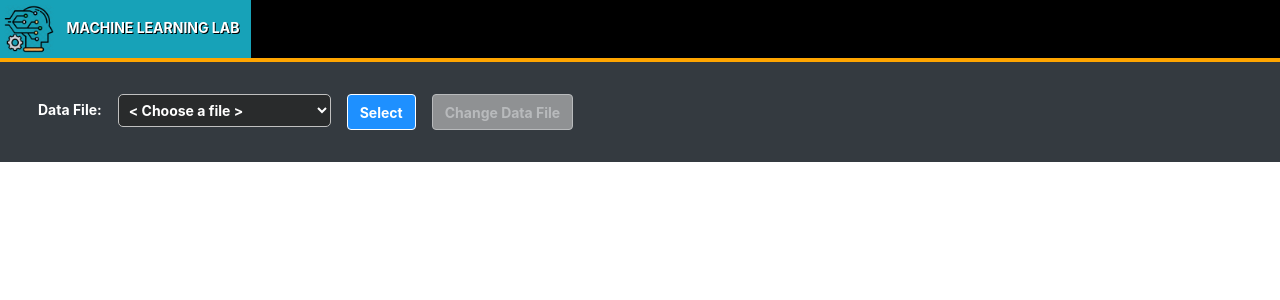
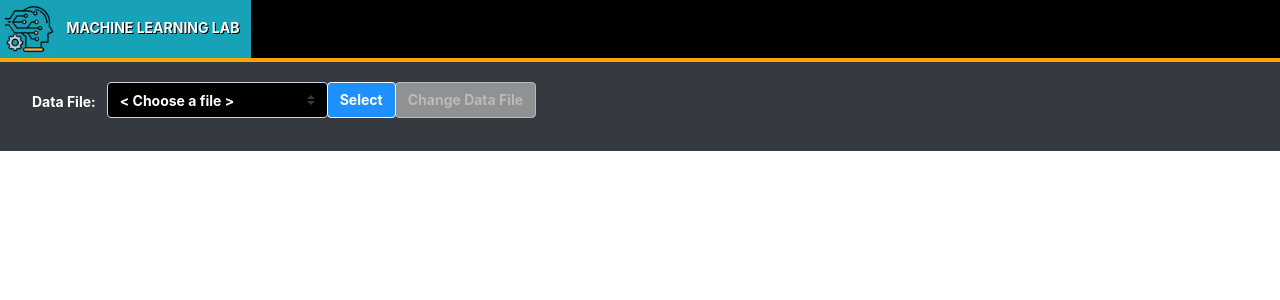
Before and after one commit to pambe525/MLWebLab, a Django app: page / in a window 1280 px wide. Shown: the top 300 px of the page. Run offline with Django 3.2, Linux system fonts and the light colour scheme; some libraries are stand-ins or nearby versions.

Commit message:
Fixed flashing message box during home view reload Changed css for file dropdown to be consistent accross browsers

```diff
--- a/mlflow/constants.py
+++ b/mlflow/constants.py
@@ -5,6 +5,7 @@ from django.conf import settings
 # Application constants
 FILE_SELECT_DEFAULT = "< Choose a file >"
 DATA_FILE_PATH = os.path.join(settings.BASE_DIR, "data")
+FILE_SELECT_WIDGET_CLASS = "custom-select bg-dark text-white h5 select-override"
 CONTROL_PANEL_WIDGET_CLASS = "card-label custom-select col"
 TRAINING_METHOD_CHOICES = [("Linear Regression", "Linear Regression")]
 TRAINING_RATIO_CHOICES = [(0.8, "80%")]
--- a/mlflow/forms.py
+++ b/mlflow/forms.py
@@ -24,6 +24,7 @@ class DataFileForm(forms.Form):
         file_choices = get_datafile_choices()
         self.fields['data_file'] = forms.ChoiceField(label="Data File", choices=file_choices)
         self.fields['data_file'].initial = file_choices[0][0]
+        self.fields['data_file'].widget.attrs['class'] = constants.FILE_SELECT_WIDGET_CLASS
 
     def is_valid(self):
         valid = super(DataFileForm, self).is_valid()
--- a/static/css/stylesheet.css
+++ b/static/css/stylesheet.css
@@ -40,18 +40,11 @@ hr {
     font-size: 14px;
     font-weight: bold;
     color: white;
-    height: 36px;
-    lineheight: 19px;
-    padding: 8px 0 5px 6px;
+    padding: 4px;
 }
-.select-dark > select {
-    font-size: 14px !important;
-    font-weight: bold !important;
-    border: 1px solid silver !important;
-    background-color: #292b2c !important;
-    color: white !important;
-    padding: 6px !important;
-    border-radius: 5px;
+.select-override {
+    height: 36px !important;
+    background-color: black !important;
 }
 /** END FILE SELECTOR STYLING **/
 
@@ -76,7 +69,7 @@ hr {
 }
 /** END BUTTONS STYLING **/
 
-/** TABS STYLINS **/
+/** TABS STYLING **/
 .nav-tabs {
     font-size: 16px;
     font-weight: bold;
@@ -94,7 +87,7 @@ hr {
     font-size: 14px;
     padding: 20px 20px;
 }
-/** END TABS STYLINS **/
+/** END TABS STYLING **/
 
 /*===========*/
 .card {
--- a/templates/home.html
+++ b/templates/home.html
@@ -6,24 +6,28 @@
   <script src="https://cdn.plot.ly/plotly-latest.min.js"></script>
   {% load static %}
 
-  <div class="row mx-0 p-4 bg-dark">
+  <div class="row mx-0 p-1 bg-dark">
     <!-- File input form  -->
     <form class="" id="datafile_form" action={% url 'index' %} method="POST">
         {% csrf_token %}
         <div class="row mx-0">
-            <span class="label-dark m-2">{{ datafile_form.data_file.label_tag }}</span>
-            <span id = "data_file_select" class="m-2 select-dark">{{ datafile_form.data_file }}</span>
-            <button type="submit" name="select_btn" class="btn m-2" {% if select_btn_disabled %} disabled {% endif %}>
+        <div class="input-group m-3">
+            <span class="input-group-append label-dark m-2">{{ datafile_form.data_file.label_tag }}</span>
+            <span id = "data_file_select" class="input-group-append">{{ datafile_form.data_file }}</span>
+            <button type="submit" name="select_btn" class="btn input-group-append"
+                    {% if select_btn_disabled %} disabled {% endif %}>
                     Select
             </button>
-            <button type="submit" name="change_btn" class="btn m-2" {% if change_btn_disabled %} disabled {% endif %}>
+            <button type="submit" name="change_btn" class="btn input-group-append"
+                    {% if change_btn_disabled %} disabled {% endif %}>
                     Change Data File
             </button>
+        </div>
         </div>
     </form>
     <!-- /File input form  -->
     <!-- Message box -->
-    <div id="msg_box" class="message-box row mx-3">
+    <div id="msg_box" class="message-box row m-1 hidden">
         <span id="msg_text" class="col">{{  error_message }}</span>
         <button id="msg_box_close" type="button" class="close col-*">&times;</button>
     </div>
```
Also changed, not shown: db.sqlite3, 1 other file.
